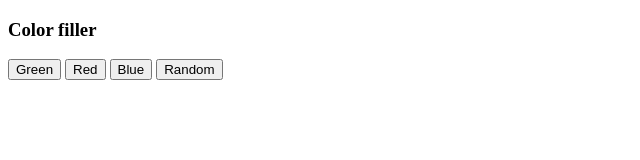
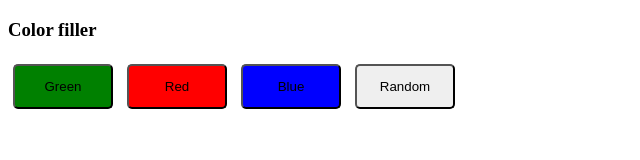
Before and after one commit to 22-poojashree/JavaScript_beginner_project, a plain HTML site: page color_filler/main.html in a window 1280 px wide. Shown: the whole page, without its empty margins (0-640 px from the left). Drawn offline with Linux system fonts and the light colour scheme.

Commit message:
styling the buttons

```diff
--- a/color_filler/main.html
+++ b/color_filler/main.html
@@ -2,6 +2,26 @@
 <html lang="en">
 <head>
     <title>Color Filler</title>
+    <style>
+        #green {
+            background-color: green;
+        }
+
+        #red {
+            background-color: red;
+        }
+
+        #blue{
+            background-color: blue;
+        }
+
+        button{
+            border-radius: 5px;
+            width: 100px;
+            height: 45px;
+            margin: 5px;
+        }
+    </style>
 </head>
 <body>
     <h3>Color filler</h3>
```
